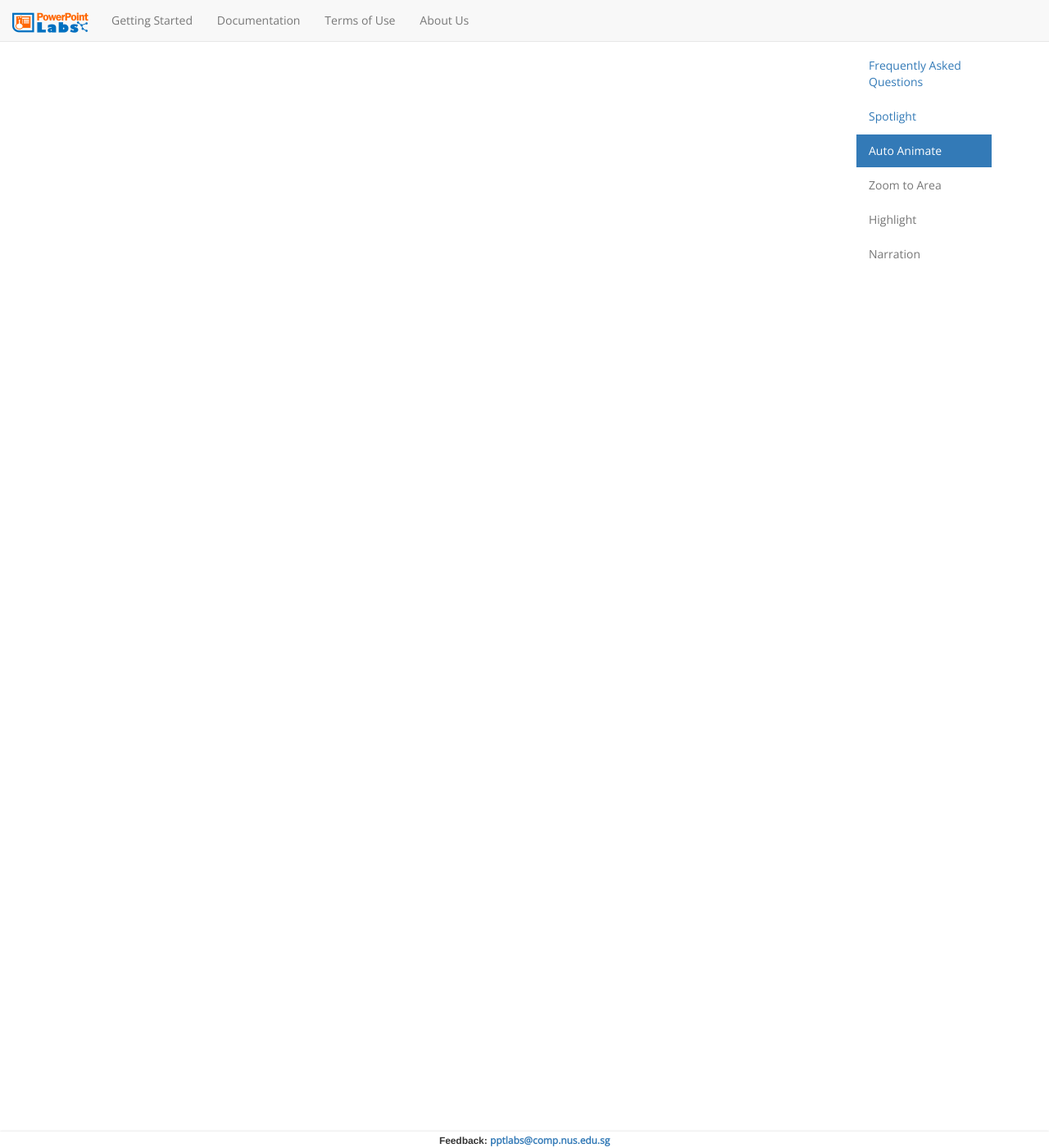
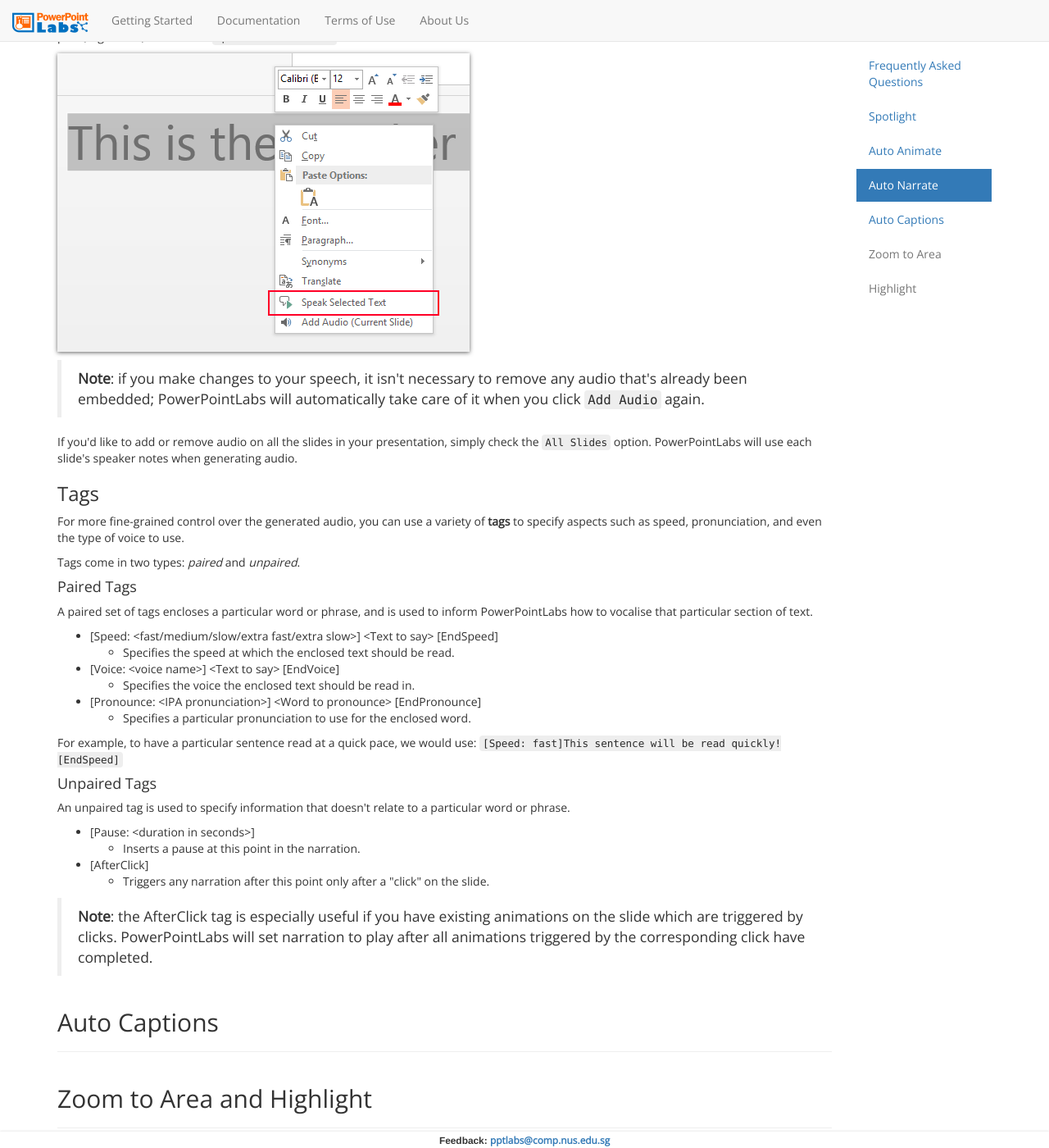
Before and after one commit to PowerPointLabs/PowerPointLabs-Website, a Jekyll site: the page built from docs.html, in a window 1280 px wide and 1400 px high, scrolled down 5355 px. Shown: the whole window at 82% size. Built offline with Jekyll 4.4.1, drawn with Linux system fonts in a browser that asks for light colours; nearby versions of some CDN libraries; Markdown is read by kramdown in place of the engine named in the settings; some of the changed text lies outside the part shown.

Commit message:
Add documentation for Auto Narrate.

```diff
--- a/docs.html
+++ b/docs.html
@@ -35,7 +35,8 @@
         <div class="page-header">
           <h2>
             <a class="anchor-bookmark" id="spotlight"></a>Spotlight
-            <small><a href="./samples/spotlight%20sample.pptx">[Sample Slides]</a></small>
+            <small><a href="./samples/spotlight%20sample.pptx">[Sample Slides]</a>
+            </small>
           </h2>
         </div>
         <p>
@@ -68,14 +69,18 @@
           tab (shown above), then select the darkened shadow area and click
           <code>Recreate Spotlight</code>.
         </p>
-        <p><strong>You can download the slides used in this example <a href="./img/docs/spotlight%20sample.pptx">here.</a></strong></p>
+        <p>
+          <strong>You can download the slides used in this example <a href="./img/docs/spotlight%20sample.pptx">here.</a>
+          </strong>
+        </p>
       </div>
 
       <div class="documentation-body">
         <div class="page-header">
           <h2>
             <a class="anchor-bookmark" id="auto-animate"></a>Auto Animate
-            <small><a href="./samples/auto-animate%20sample.pptx">[Sample Slides]</a></small>
+            <small><a href="./samples/auto-animate%20sample.pptx">[Sample Slides]</a>
+            </small>
           </h2>
         </div>
         <p>
@@ -118,7 +123,10 @@
           <img src="./img/docs/auto-animate-4.png" />
         </p>
         <p>That's all there is to it! You can play the slides to see how the animation turned out.</p>
-        <p><strong>You can download the slides used in this example <a href="./samples/auto-animate%20sample.pptx">here.</a></strong></p>
+        <p>
+          <strong>You can download the slides used in this example <a href="./samples/auto-animate%20sample.pptx">here.</a>
+          </strong>
+        </p>
         <h3>Adjusting Animations</h3>
         <p>
           The easiest way to tweak the animations is to adjust the shapes in the start and/or end slides, then select the animation slide and click
@@ -163,7 +171,105 @@
 
       <div class="documentation-body">
         <div class="page-header">
-          <h2>Zoom to Area, Highlight, and Narration</h2>
+          <h2>
+            <a class="anchor-bookmark" id="auto-narrate"></a>Auto Narrate</h2>
+        </div>
+
+        <p>
+          <img class="box-shadow" src="./img/docs/auto-narrate-1.png">
+        </p>
+        <p>
+          <strong>Auto Narrate</strong>
+          creates synthesized audio from your speaker notes, and embeds it on each slide. It's great for figuring out exactly what your speech will sound like, or creating pre-packaged presentations that can play automatically.</p>
+        <p>Auto Narrate uses the text entered in the Speaker Notes pane below each slide to generate audio:</p>
+        <p>
+          <img src="./img/docs/auto-narrate-2.png">
+        </p>
+        <p>Simply type what you'd like to say for the slide in the Speaker Notes, then click the
+          <code>Add Audio</code>
+          button; to hear what it sounds like immediately, check the
+          <code>Preview</code>
+          option. You can remove audio easily by clicking
+          <code>Remove Audio</code>.</p>
+        <p>To hear what a particular sentence or phrase will sound like without having to add audio for the entire slide, simply select it in the Speaker Notes pane, right-click, and choose
+          <code>Speak Selected Text</code>.</p>
+        <p>
+          <img class="box-shadow" src="./img/docs/auto-narrate-3.png">
+        </p>
+        <blockquote>
+          <p>
+            <strong>Note</strong>: if you make changes to your speech, it isn't necessary to remove any audio that's already been embedded; PowerPointLabs will automatically take care of it when you click
+            <code>Add Audio</code>
+            again.</p>
+        </blockquote>
+        <p>If you'd like to add or remove audio on all the slides in your presentation, simply check the
+          <code>All Slides</code>
+          option. PowerPointLabs will use each slide's speaker notes when generating audio.</p>
+        <h3>Tags</h3>
+        <p>For more fine-grained control over the generated audio, you can use a variety of
+          <strong>tags</strong>
+          to specify aspects such as speed, pronunciation, and even the type of voice to use.</p>
+        <p>Tags come in two types:
+          <em>paired</em>
+          and
+          <em>unpaired</em>.</p>
+        <h4>Paired Tags</h4>
+        <p>A paired set of tags encloses a particular word or phrase, and is used to inform PowerPointLabs how to vocalise that particular section of text.</p>
+        <ul>
+          <li>
+            [Speed: &lt;fast/medium/slow/extra fast/extra slow&gt;] &lt;Text to say&gt; [EndSpeed]
+            <ul>
+              <li>Specifies the speed at which the enclosed text should be read.</li>
+            </ul>
+          </li>
+          <li>
+            [Voice: &lt;voice name&gt;] &lt;Text to say&gt; [EndVoice]
+            <ul>
+              <li>Specifies the voice the enclosed text should be read in.</li>
+            </ul>
+          </li>
+          <li>
+            [Pronounce: &lt;IPA pronunciation&gt;] &lt;Word to pronounce&gt; [EndPronounce]
+            <ul>
+              <li>Specifies a particular pronunciation to use for the enclosed word.</li>
+            </ul>
+          </li>
+        </ul>
+        <p>For example, to have a particular sentence read at a quick pace, we would use:
+          <code>[Speed: fast]This sentence will be read quickly![EndSpeed]</code>
+        </p>
+        <h4>Unpaired Tags</h4>
+        <p>An unpaired tag is used to specify information that doesn't relate to a particular word or phrase.</p>
+        <ul>
+          <li>
+            [Pause: &lt;duration in seconds&gt;]
+            <ul>
+              <li>Inserts a pause at this point in the narration.</li>
+            </ul>
+          </li>
+          <li>
+            [AfterClick]
+            <ul>
+              <li>Triggers any narration after this point only after a &quot;click&quot; on the slide.</li>
+            </ul>
+          </li>
+        </ul>
+        <blockquote>
+          <p>
+            <strong>Note</strong>: the AfterClick tag is especially useful if you have existing animations on the slide which are triggered by clicks. PowerPointLabs will set narration to play after all animations triggered by the corresponding click have completed.</p>
+        </blockquote>
+      </div>
+
+      <div class="documentation-body">
+        <div class="page-header">
+          <h2>
+            <a class="anchor-bookmark" id="auto-captions"></a>Auto Captions</h2>
+        </div>
+      </div>
+
+      <div class="documentation-body">
+        <div class="page-header">
+          <h2>Zoom to Area and Highlight</h2>
         </div>
         <p>
           These features are coming soon. Check back again later!
@@ -182,15 +288,18 @@
         <li>
           <a href="#auto-animate">Auto Animate</a>
         </li>
+        <li>
+          <a href="#auto-narrate">Auto Narrate</a>
+        </li>
+        <li>
+          <a href="#auto-captions">Auto Captions</a>
+        </li>
         <li class="disabled">
           <a>Zoom to Area</a>
         </li>
         <li class="disabled">
           <a>Highlight</a>
         </li>
-        <li class="disabled">
-          <a>Narration</a>
-        </li>
       </ul>
     </div>
   </div>
```
Also changed, not shown: img/docs/auto-narrate-1.png (added), img/docs/auto-narrate-2.png (added), img/docs/auto-narrate-3.png (added).
